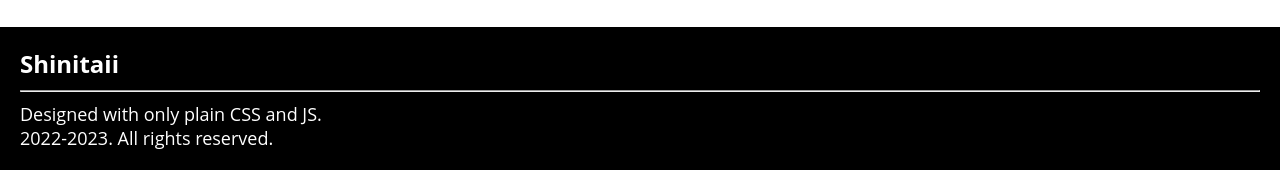
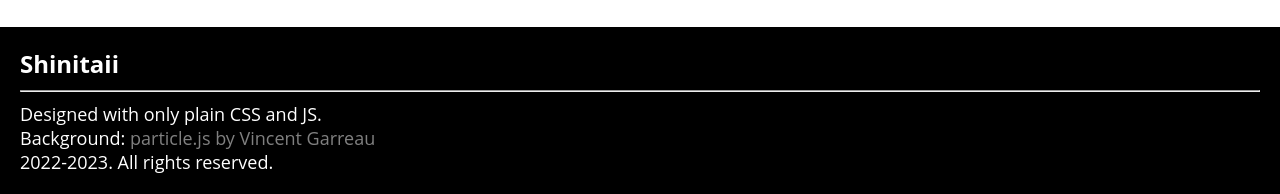
Before and after one commit to Shinitaii/Shinitaii.github.io, a plain HTML site: page index.html in a window 1280 px wide. Shown: the part 4346-4540 px from the top of the page. Before the commit the page ends 4516 px from the top, so only its background shows below. Drawn offline with Linux system fonts and the light colour scheme.

Commit message:
added credits for Vincent Garreau

```diff
--- a/index.html
+++ b/index.html
@@ -164,6 +164,7 @@
         <h2>Shinitaii</h2>
         <hr>
         <p>Designed with only plain CSS and JS.</p>
+        <p>Background: <a style="color: gray; text-decoration: none;" href="https://vincentgarreau.com/particles.js/">particle.js by Vincent Garreau</a></p>
         <p>2022-2023. All rights reserved.</p>
     </div>
     <button type="button" id="back-to-top"><i class="fa fa-arrow-up"></i></button>
```
